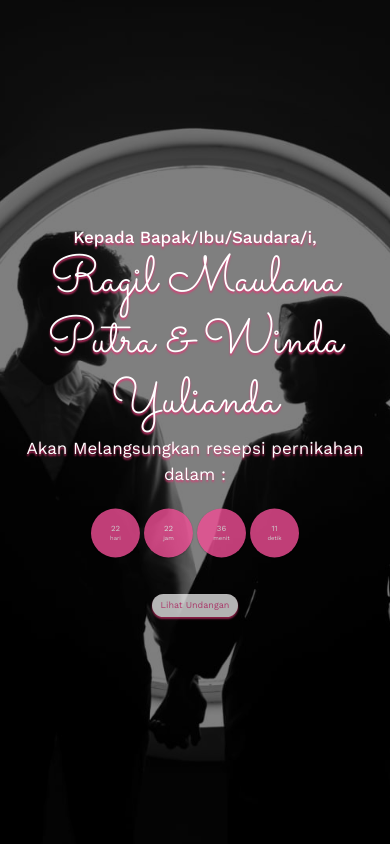
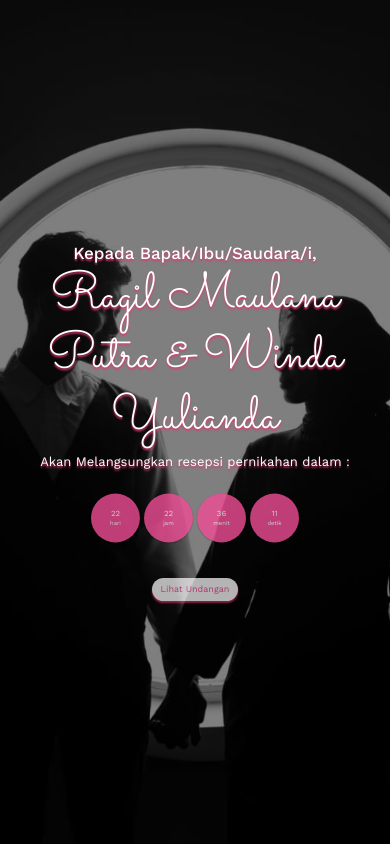
Before and after one commit to nasrulramadan/Ragil-Maulana-Putra-Winda-Yulianda, a plain HTML site: page index.html in a window 390 px wide. Shown: the top 844 px of the page. Drawn offline with nearby package versions, Linux system fonts and the light colour scheme; some packages are replaced by stand-ins of ours; a script that the page names is missing; files whose address does not match are found by name.

Commit message:
Update style.css

```diff
--- a/css/style.css
+++ b/css/style.css
@@ -510,6 +510,10 @@ footer li {
         font-size: 17px !important;
     }
 
+     html .p {
+        font-size: 13px !important;
+    }
+
     html .simply-countdown >.simply-section {
         padding: 36px;
         margin: 3px;
```
